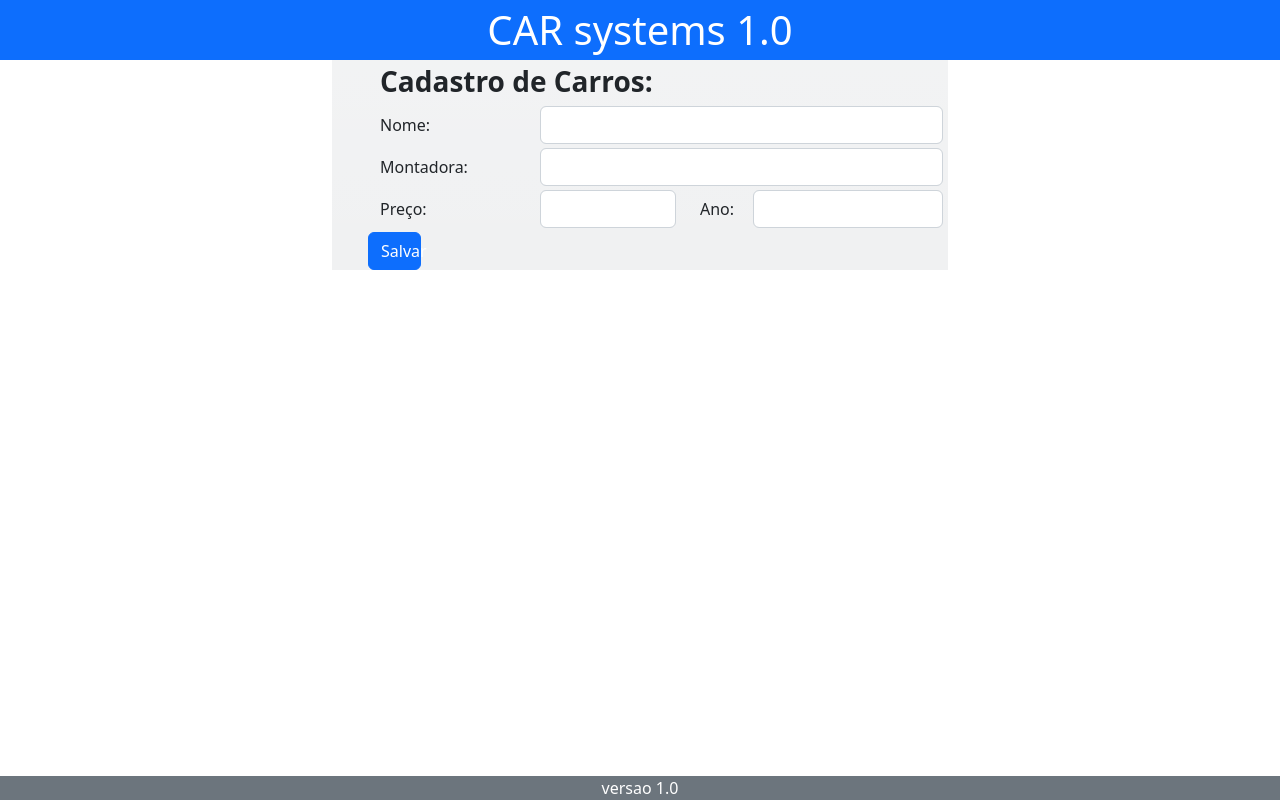
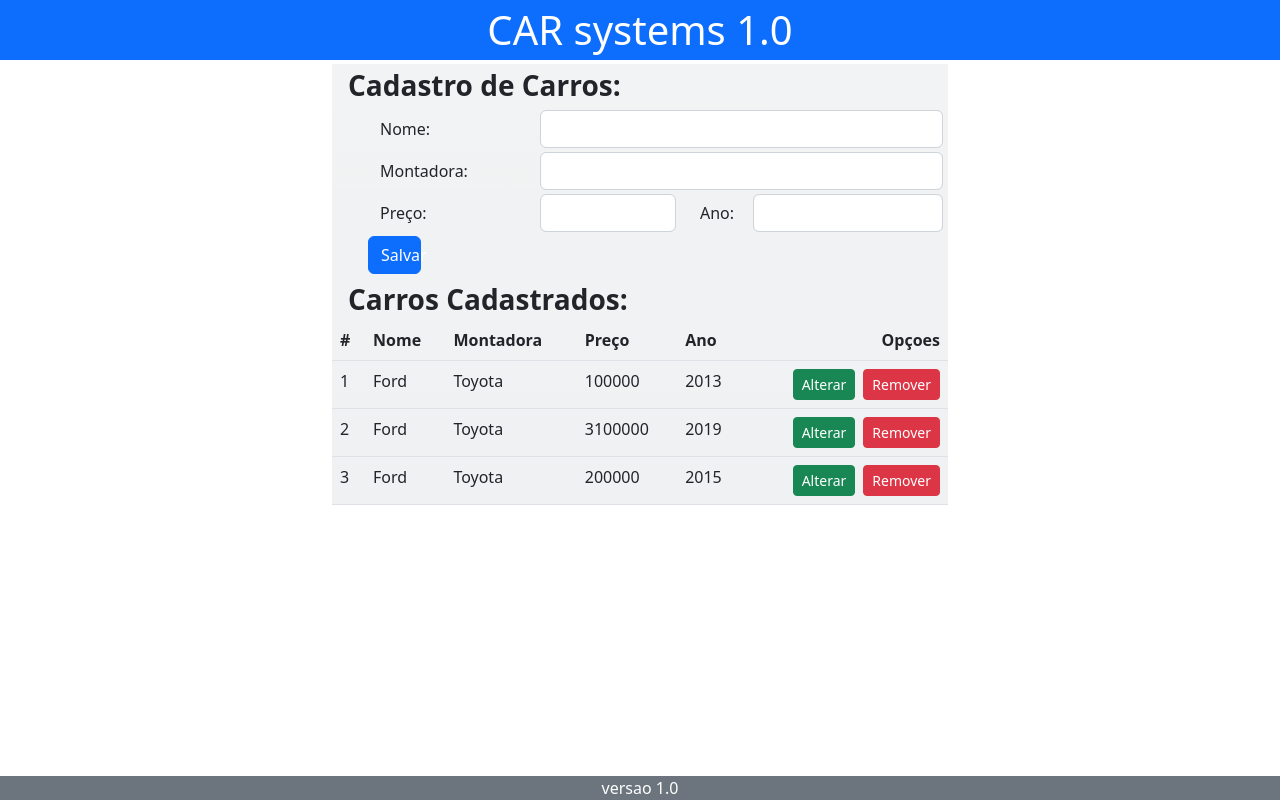
Before and after one commit to MarceloMendesFatec/bootcamp-devjr-modulo08-CAR, an Angular app: page / in a window 1280 px wide. Built offline with nearby package versions, Linux system fonts and the light colour scheme.

Commit message:
formato de teste da tabela

```diff
--- a/src/app/app.component.html
+++ b/src/app/app.component.html
@@ -1,5 +1,5 @@
 
   <app-navbar></app-navbar>
-  <app-input></app-input>
+  <app-input> </app-input>
 
     <app-footer></app-footer>
--- /dev/null
+++ b/src/app/car.ts
@@ -0,0 +1,8 @@
+export interface carInterface {
+  id ?: number,
+  name?: String,
+  manufacture?: String,
+  price?: number,
+  year?: number
+
+}
--- a/src/app/input/input.component.html
+++ b/src/app/input/input.component.html
@@ -1,6 +1,6 @@
 <div class="container-lg col-6">
     <form action="" class="bg-secondary bg-gradient bg-opacity-10">
-      <div class="fs-3 fw-semibold ms-5">Cadastro de Carros:</div>
+      <div class="fs-3 fw-semibold ms-3 mt-1">Cadastro de Carros:</div>
         <!----------------------->
         <div class="form-group row mt-1">
           <label class="col-3 col-form-label ms-5">Nome:</label>
@@ -28,8 +28,9 @@
         </div>
         <!------------------------------->
         <div class="row mt-1">
-          <button type="submit" class="btn btn-primary col-1 ms-5">Salvar</button>
+          <button type="submit" class="btn btn-primary col-1 ms-5 ">Salvar</button>
         </div>
+        <app-table></app-table>
+    </form>
 
-    </form>
 </div>
--- /dev/null
+++ b/src/app/table/table.component.html
@@ -0,0 +1,29 @@
+
+
+<div class="fs-3 fw-semibold ms-3 mt-1"> Carros Cadastrados:</div>
+<table class="table">
+  <thead>
+    <tr>
+      <th scope="col">#</th>
+      <th scope="col">Nome</th>
+      <th scope="col">Montadora</th>
+      <th scope="col">Preço</th>
+      <th scope="col">Ano</th>
+      <th scope="col" class="text-end ">Opçoes</th>
+    </tr>
+  </thead>
+  <tbody>
+    <tr *ngFor="let objCar of carsTest">
+        <td>{{ objCar.id }}</td>
+        <td>{{ objCar.name }}</td>
+        <td>{{ objCar.manufacture }}</td>
+        <td>{{ objCar.price }}</td>
+        <td>{{ objCar.year }}</td>
+        <td class="text-end ">
+          <button class="btn btn-success btn-sm text" (click)="showTest(objCar)">Alterar</button>
+          <button class="btn btn-danger btn-sm ms-2">Remover</button>
+        </td>
+    </tr>
+
+  </tbody>
+</table>
--- /dev/null
+++ b/src/app/table/table.component.ts
@@ -0,0 +1,42 @@
+import { Component } from '@angular/core';
+import { carInterface } from '../car';
+
+@Component({
+  selector: 'app-table',
+  templateUrl: './table.component.html',
+  styleUrls: ['./table.component.css']
+})
+export class TableComponent {
+
+cars : carInterface = {} as carInterface;
+
+
+carsTest : carInterface[] = [
+    {
+      id: 1,
+      name: 'Ford',
+      manufacture: 'Toyota',
+      price: 100000,
+      year: 2013
+    },
+    {
+      id: 2,
+      name: 'Ford',
+      manufacture: 'Toyota',
+      price:3100000,
+      year: 2019
+    },
+    {
+      id: 3,
+      name: 'Ford',
+      manufacture: 'Toyota',
+      price: 200000,
+      year: 2015
+    }
+]
+
+
+showTest(selectedCar : carInterface) {
+  console.log(this.carsTest);
+}
+}
```
Also changed, not shown: src/app/app.module.ts (+6 -2 lines), src/app/table/table.component.css (added), 1 other file (tests, documents, lock files or other folders).
